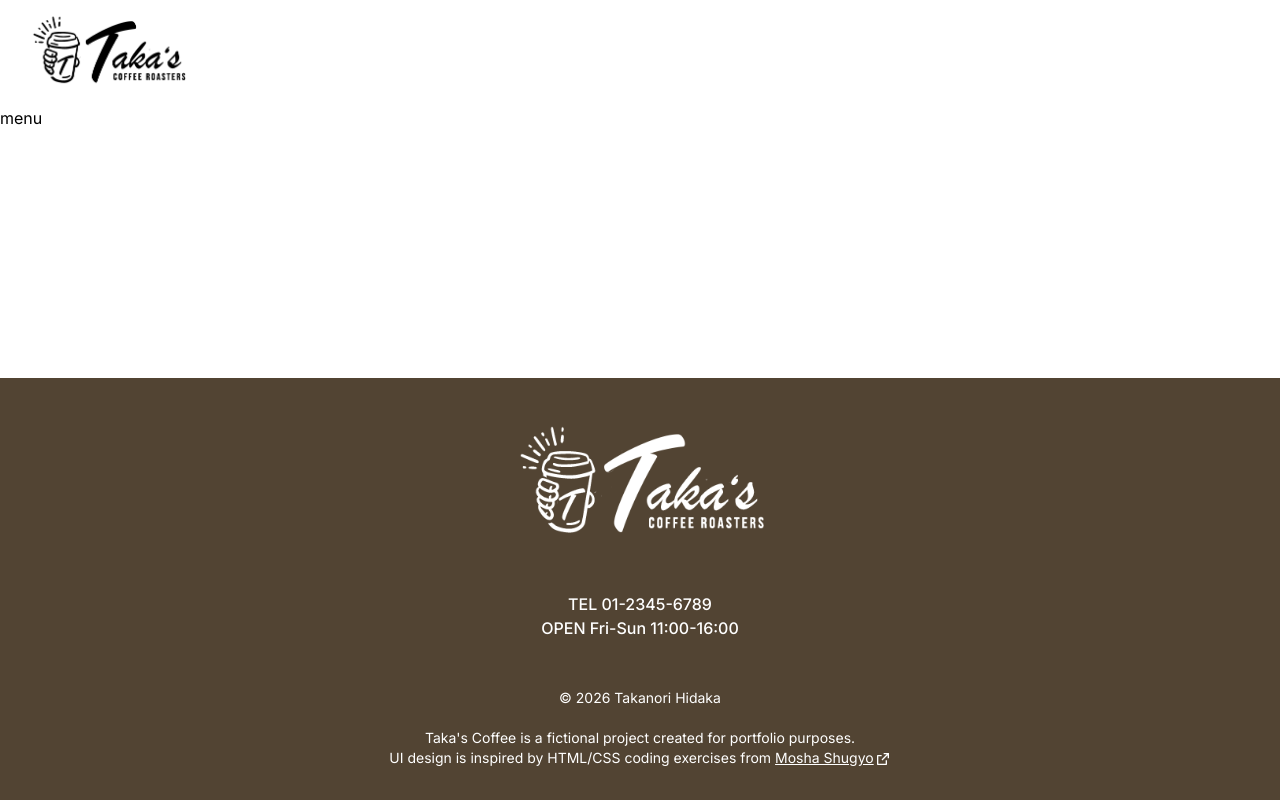
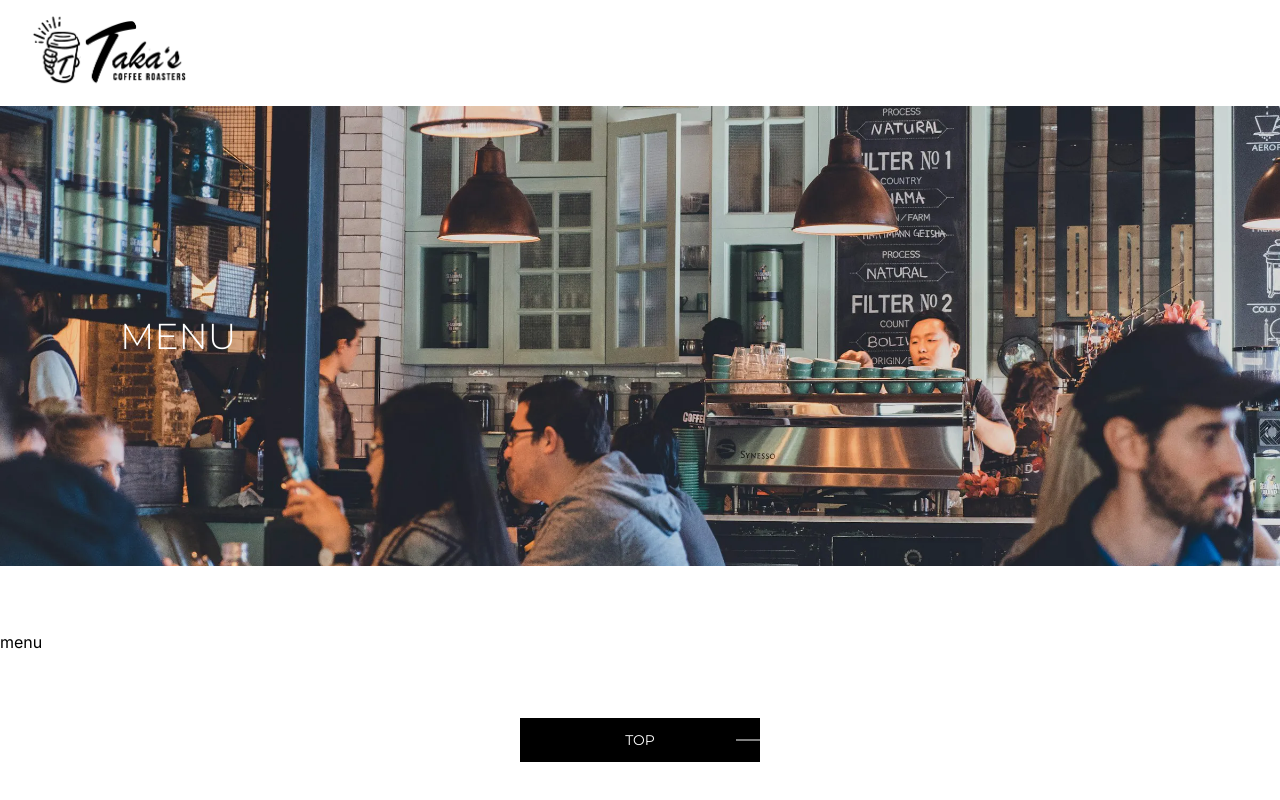
Before and after one commit to hidaka88jp/portfolio--takascoffee--next, a Next.js app: page /menu in a window 1280 px wide. Shown: the top 800 px of the page. Built offline with nearby package versions, Linux system fonts and the light colour scheme; no server answers.

Commit message:
feat: add MenuPage layout with PageHero and LinkButton components

```diff
--- a/src/app/menu/page.tsx
+++ b/src/app/menu/page.tsx
@@ -1,7 +1,14 @@
+import PageHero from '@/components/shared/PageHero';
+import LinkButton from '@/components/shared/LinkButton';
+
 export default function MenuPage() {
   return (
-    <div>
+    <div className='flex flex-col gap-16'>
+      <PageHero title='MENU' imageSrc='/common/menu-hero.webp' />
       <p>menu</p>
+      <div className='flex justify-center'>
+        <LinkButton href='/'>TOP</LinkButton>
+      </div>
     </div>
   );
 }
```
Also changed, not shown: public/common/blog-hero.webp (added), public/common/menu-hero.webp (added).
